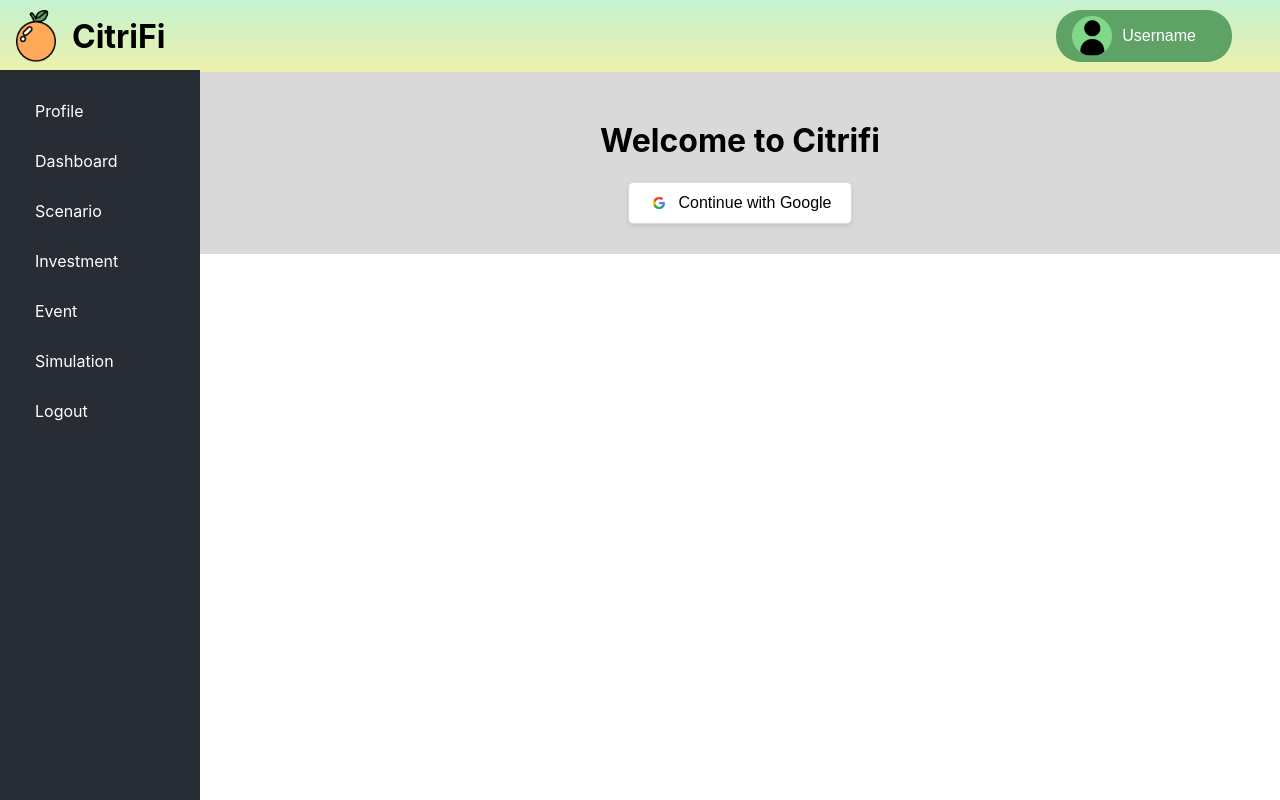
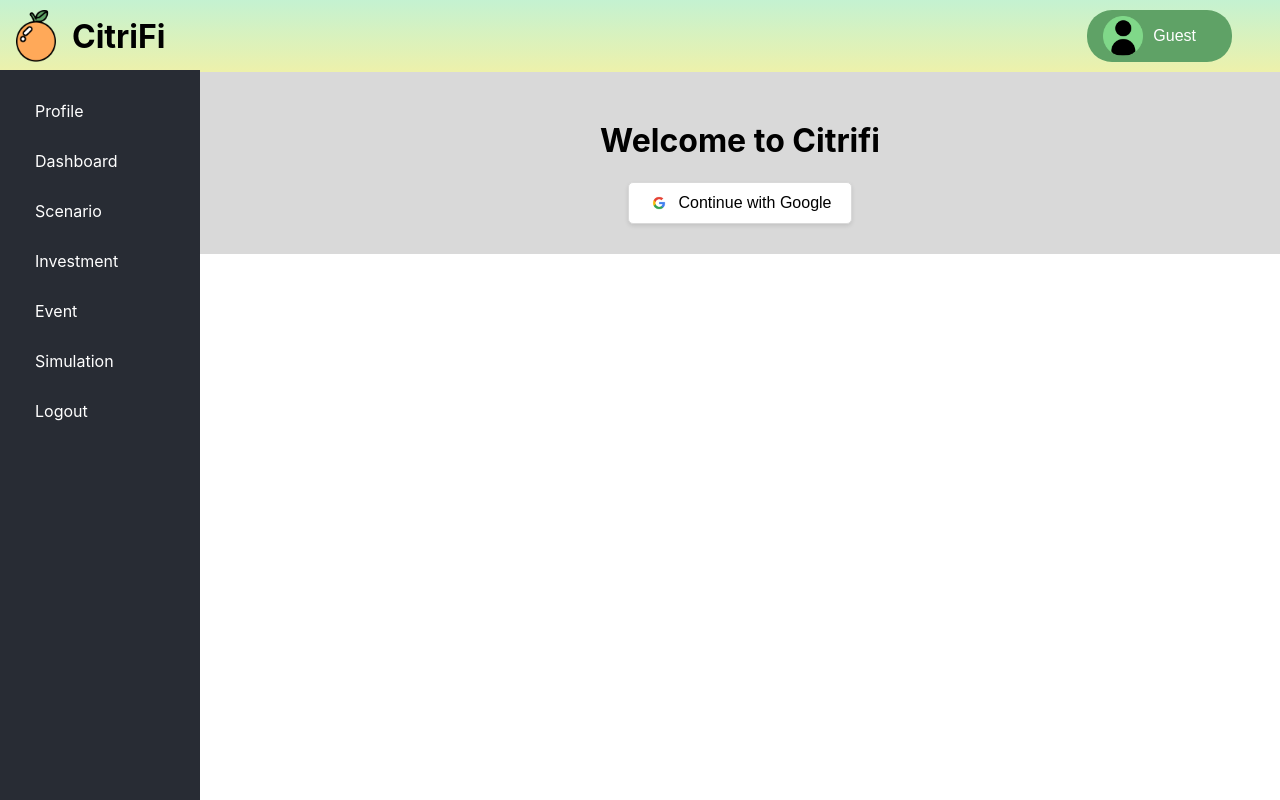
Before and after one commit to Amanda-Ng/Lifetime-Financial-Planner, a React (Create React App) app in the folder client/: page /login in a window 1280 px wide. Built offline with nearby package versions, Linux system fonts and the light colour scheme.

Commit message:
Store username in local storage

```diff
--- a/client/src/App.js
+++ b/client/src/App.js
@@ -1,4 +1,4 @@
-import React from "react";
+import React, { useState } from "react";
 import { BrowserRouter as Router, Route, Routes } from "react-router-dom";
 import Sidebar from "./Sidebar";
 import InvestmentForm from "./InvestmentForm";
@@ -19,10 +19,19 @@ import PrivateRoute from "./PrivateRoute.jsx";
 // End TP
 
 function App() {
+    const [username, setUsername] = useState(() => {
+        return localStorage.getItem("username") || undefined;
+    });
+
+    const handleUserUpdate = (newUsername) => {
+        setUsername(newUsername);
+        localStorage.setItem("username", newUsername)
+    }
+
     return (
         <Router>
             <div className="App">
-                <Navbar />
+                <Navbar username={username}/>
                 <Sidebar />
                 <div className="main-content">
                     <Routes>
@@ -35,7 +44,7 @@ function App() {
                             path="/home"
                             element={
                                 <PrivateRoute>
-                                    <Home />
+                                    <Home onUserUpdate={handleUserUpdate}/>
                                 </PrivateRoute>
                             }
                         />
--- a/client/src/Home.js
+++ b/client/src/Home.js
@@ -5,12 +5,17 @@
 // modified slightly to be a JS file instead of JSX and add popup window
 
 import { useEffect, useState, React } from "react";
+import PropTypes from "prop-types";
 import useApp from "./hooks/useApp";
 import { axiosClient } from "./services/apiClient";
 import { useNavigate } from "react-router-dom";
 import "./Home.css";
 
-function Home() {
+Home.propTypes = {
+    onUserUpdate: PropTypes.func.isRequired
+};
+
+function Home({ onUserUpdate }) {
     const navigate = useNavigate(); // Move useNavigate inside the component
     const { token, logout } = useApp();
     const [user, setUser] = useState(null);
@@ -26,7 +31,7 @@ function Home() {
                     },
                 });
                 setUser(user);
-                console.log("USER:", user);
+                onUserUpdate(user.username)
                 setAge(user.age);
                 if (user.age) {
                     navigate("/");
@@ -37,7 +42,7 @@ function Home() {
                 console.error(error.response);
             }
         })();
-    }, [navigate]);
+    }, [navigate, onUserUpdate]);
 
     useEffect(() => {
         (async () => {
--- a/client/src/Navbar.js
+++ b/client/src/Navbar.js
@@ -1,14 +1,19 @@
 import React from "react";
+import PropTypes from "prop-types";
 import "./Navbar.css";
 
-function Navbar() {
+Navbar.propTypes = {
+    username: PropTypes.func.isRequired,
+};
+
+function Navbar({ username }) {
     return (
         <nav className="navbar">
             <img src="headerIcon.png" alt="headerIcon" id="headerIcon" />
             <p>CitriFi</p>
             <button>
                 <img src="userPfp.png" alt="headerPfp" className="userPfp_small" />
-                <span>Username</span>
+                <span>{username || "Guest"}</span>
             </button>
         </nav>
     );
```
